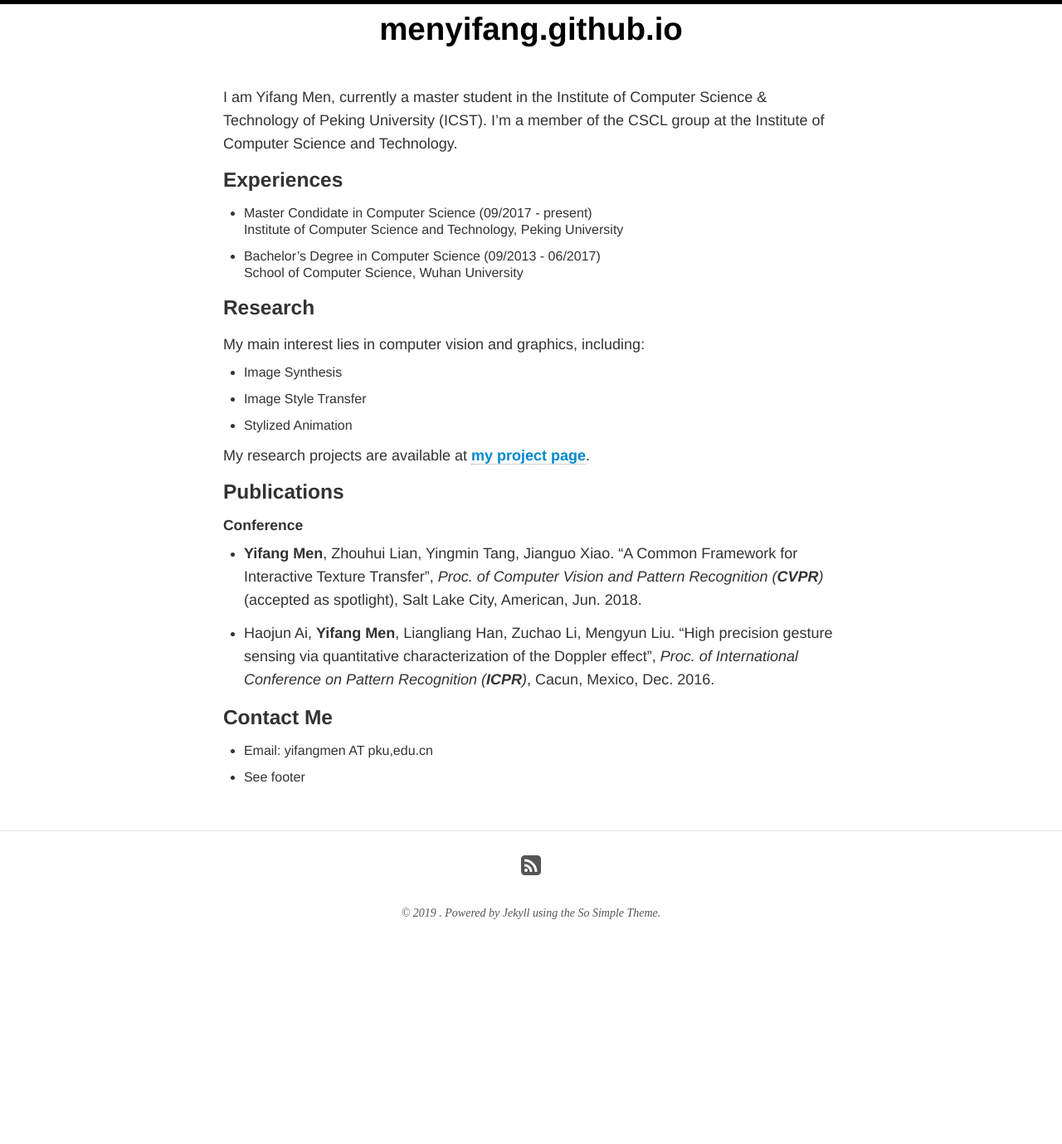
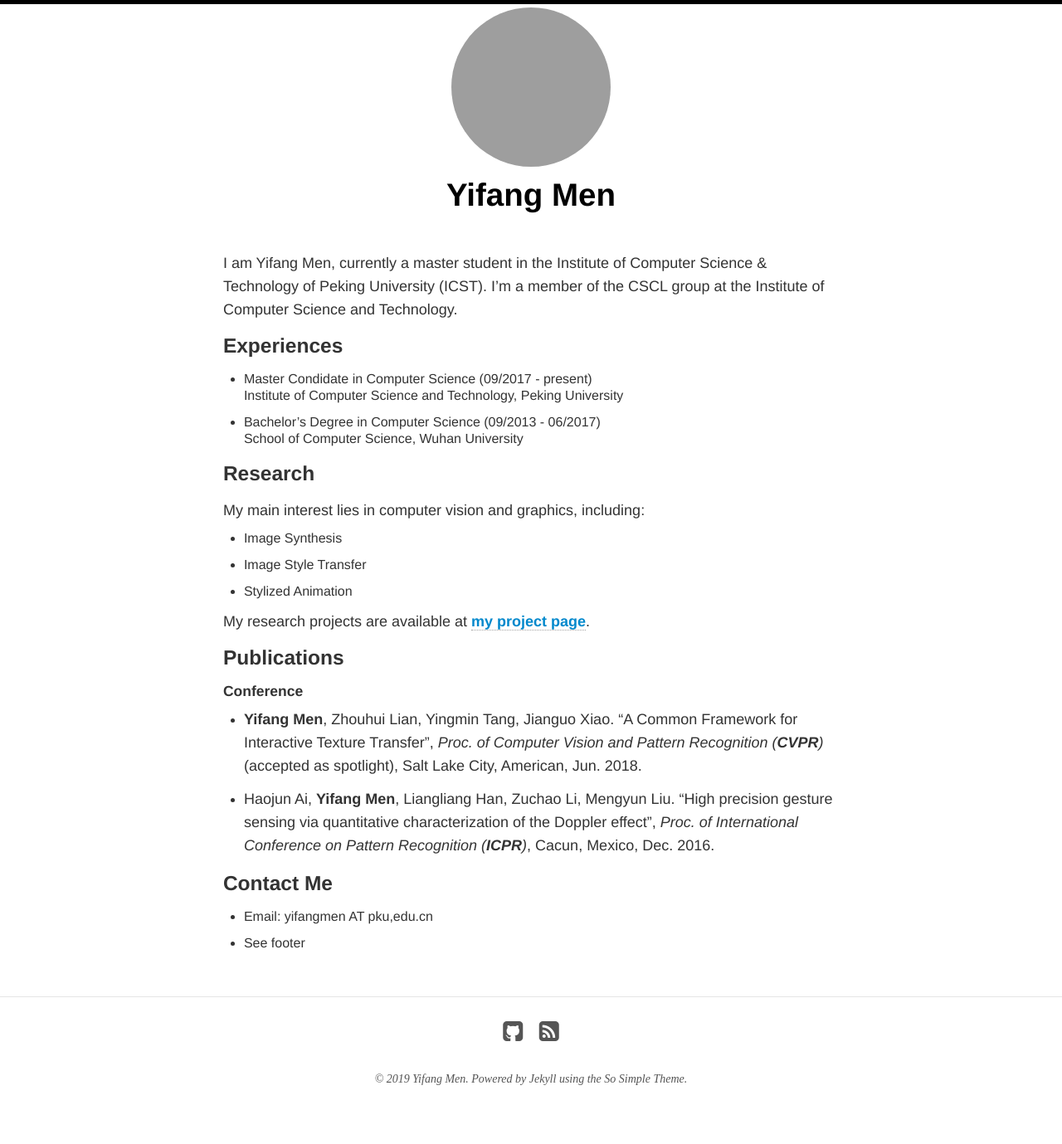
Before and after one commit to menyifang/menyifang.github.io, a Jekyll site: the page built from index.md, in a window 1280 px wide. Shown: the whole page at 83% size. Built offline with Jekyll 4.4.1, drawn with Linux system fonts in a browser that asks for light colours; nearby versions of some CDN libraries; before the commit the page ends 1179 px from its top, so only the background shows below that; some of the changed lines change nothing that is shown.

Commit message:
Update _config.yml

```diff
--- a/_config.yml
+++ b/_config.yml
@@ -1 +1,50 @@
-theme: jekyll-theme-cayman
+# Site wide configuration
+
+title: Yifang Men
+locale: en_US
+logo: menyifang.jpg
+search: true
+#url: http://localhost:4000
+url: https://menyifang.github.io
+
+# Jekyll configuration
+
+permalink:   /:categories/:title/
+markdown:    kramdown
+highlighter: rouge
+sass:
+  sass_dir: _sass
+  style: compressed
+gems:
+  - jekyll-sitemap
+
+kramdown:
+  auto_ids: true
+  footnote_nr: 1
+  entity_output: as_char
+  toc_levels: 1..2
+  use_coderay: false
+
+include: [".htaccess"]
+exclude: ["lib", "config.rb", "Capfile", "config", "log", "Rakefile", "Rakefile.rb", "tmp", "less", "*.sublime-project", "*.sublime-workspace", "test", "spec", "Gruntfile.js", "package.json", "node_modules", "Gemfile", "Gemfile.lock", "LICENSE", "README.md", "vendor"]
+
+
+# Site owner
+owner:
+  name: Yifang Men
+  email: yifangmen@pku.edu.cn
+  disqus-shortname:
+  twitter: #username
+  github: yifangmen
+  stackexchange: #http://stackoverflow.com/users/123456/username
+  linkedin: #yanghao-li/a4/aa9/2a9
+  instagram: #username
+  flickr: #username
+  tumblr: #username
+  google:
+    plus: #yanghao
+    analytics:
+    verify:
+    ad-client:
+    ad-slot:
+    bing-verify:
```
